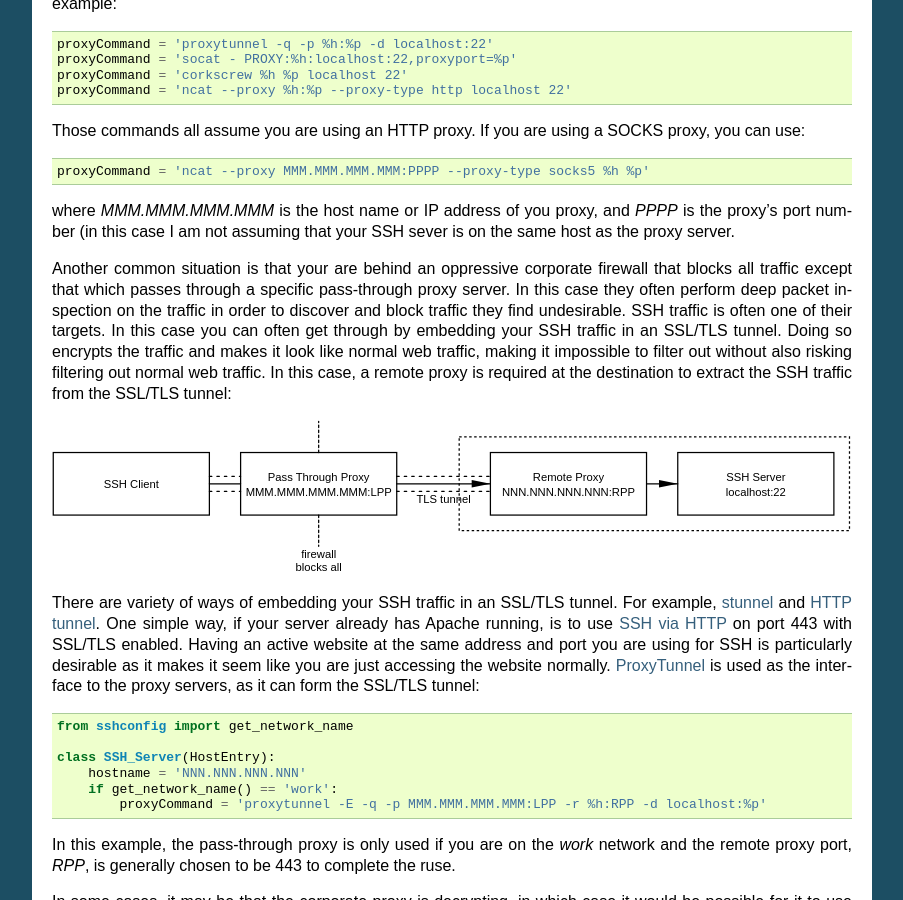
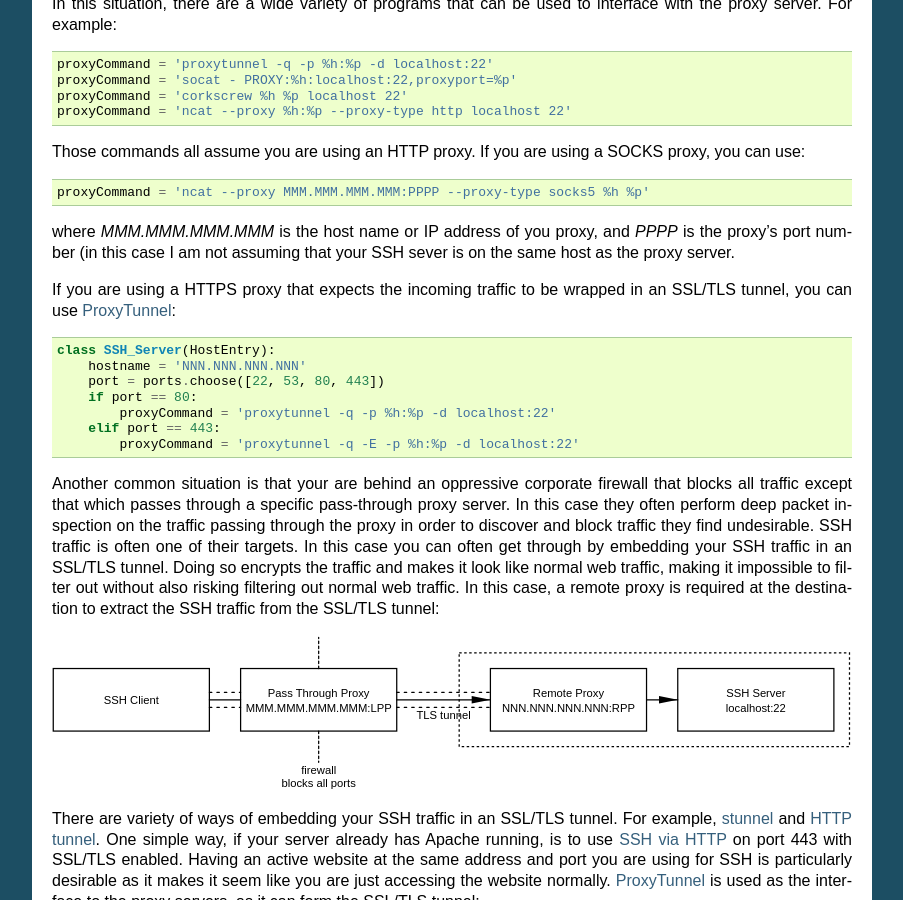
Before and after one commit to KenKundert/sshconfig, a Sphinx documentation site: the page built from doc/examples.rst, in a window 1280 px wide and 900 px high, scrolled down 4908 px. Shown: the whole window, without its empty margins (198-1101 px from the left). Built offline with Sphinx 7.4.7, drawn with Linux system fonts in a browser that asks for light colours; some of the changed text lies outside the part shown.

Commit message:
Tweak the documentation.

```diff
--- a/doc/examples.rst
+++ b/doc/examples.rst
@@ -319,16 +322,30 @@ where *MMM.MMM.MMM.MMM* is the host name or IP address of you proxy, and *PPPP*
 is the proxy's port number (in this case I am not assuming that your SSH sever
 is on the same host as the proxy server.
 
+If you are using a HTTPS proxy that expects the incoming traffic to be wrapped
+in an SSL/TLS tunnel, you can use `ProxyTunnel
+<https://github.com/proxytunnel/proxytunnel>`_:
+
+.. code-block:: python
+
+    class SSH_Server(HostEntry):
+        hostname = 'NNN.NNN.NNN.NNN'
+        port = ports.choose([22, 53, 80, 443])
+        if port == 80:
+            proxyCommand = 'proxytunnel -q -p %h:%p -d localhost:22'
+        elif port == 443:
+            proxyCommand = 'proxytunnel -q -E -p %h:%p -d localhost:22'
+
 Another common situation is that your are behind an oppressive corporate
 firewall that blocks all traffic except that which passes through a specific
 pass-through proxy server.  In this case they often perform deep packet
-inspection on the traffic in order to discover and block traffic they find
-undesirable. SSH traffic is often one of their targets.  In this case you can
-often get through by embedding your SSH traffic in an SSL/TLS tunnel.  Doing so
-encrypts the traffic and makes it look like normal web traffic, making it
-impossible to filter out without also risking filtering out normal web traffic.
-In this case, a remote proxy is required at the destination to extract the SSH
-traffic from the SSL/TLS tunnel:
+inspection on the traffic passing through the proxy in order to discover and
+block traffic they find undesirable. SSH traffic is often one of their targets.
+In this case you can often get through by embedding your SSH traffic in an
+SSL/TLS tunnel.  Doing so encrypts the traffic and makes it look like normal web
+traffic, making it impossible to filter out without also risking filtering out
+normal web traffic.  In this case, a remote proxy is required at the destination
+to extract the SSH traffic from the SSL/TLS tunnel:
 
 .. image:: figures/proxy3.svg
     :width: 100%
--- a/doc/figures/proxy1.py
+++ b/doc/figures/proxy1.py
@@ -8,4 +8,4 @@ with Schematic(filename='proxy1.svg', line_width=2, background='none'):
     fw = midpoint(client.E, server.W)
     FW = Wire([shift_y(fw, 100), shift_y(fw, -100)], stroke_dasharray="4 4")
     Label(C=FW.b, kind='none', loc='S', name='firewall')
-    Label(C=FW.b, yoff=20, kind='none', loc='S', name='blocks 22')
+    Label(C=FW.b, yoff=20, kind='none', loc='S', name='blocks port 22')
--- a/doc/figures/proxy2.py
+++ b/doc/figures/proxy2.py
@@ -12,4 +12,4 @@ with Schematic(filename='proxy2.svg', line_width=2, background='none'):
     fw = midpoint(client.E, proxy.W)
     FW = Wire([shift_y(fw, 100), shift_y(fw, -100)], stroke_dasharray="4 4")
     Label(C=FW.b, kind='none', loc='S', name='firewall')
-    Label(C=FW.b, yoff=20, kind='none', loc='S', name='blocks 22')
+    Label(C=FW.b, yoff=20, kind='none', loc='S', name='blocks port 22')
--- a/doc/figures/proxy3.py
+++ b/doc/figures/proxy3.py
@@ -19,4 +19,4 @@ with Schematic(filename='proxy3.svg', line_width=2, background='none'):
     fw_n = Wire([lproxy.N, shift_y(lproxy.N, -50)], stroke_dasharray="4 4")
     fw_s = Wire([lproxy.S, shift_y(lproxy.S, 50)], stroke_dasharray="4 4")
     Label(C=fw_s.e, kind='none', loc='S', name='firewall')
-    Label(C=fw_s.e, yoff=20, kind='none', loc='S', name='blocks all')
+    Label(C=fw_s.e, yoff=20, kind='none', loc='S', name='blocks all ports')
```
Also changed, not shown: other parts of doc/examples.rst (+6 -3 lines), doc/figures/proxy1.svg, doc/figures/proxy2.svg, doc/figures/proxy3.svg.
